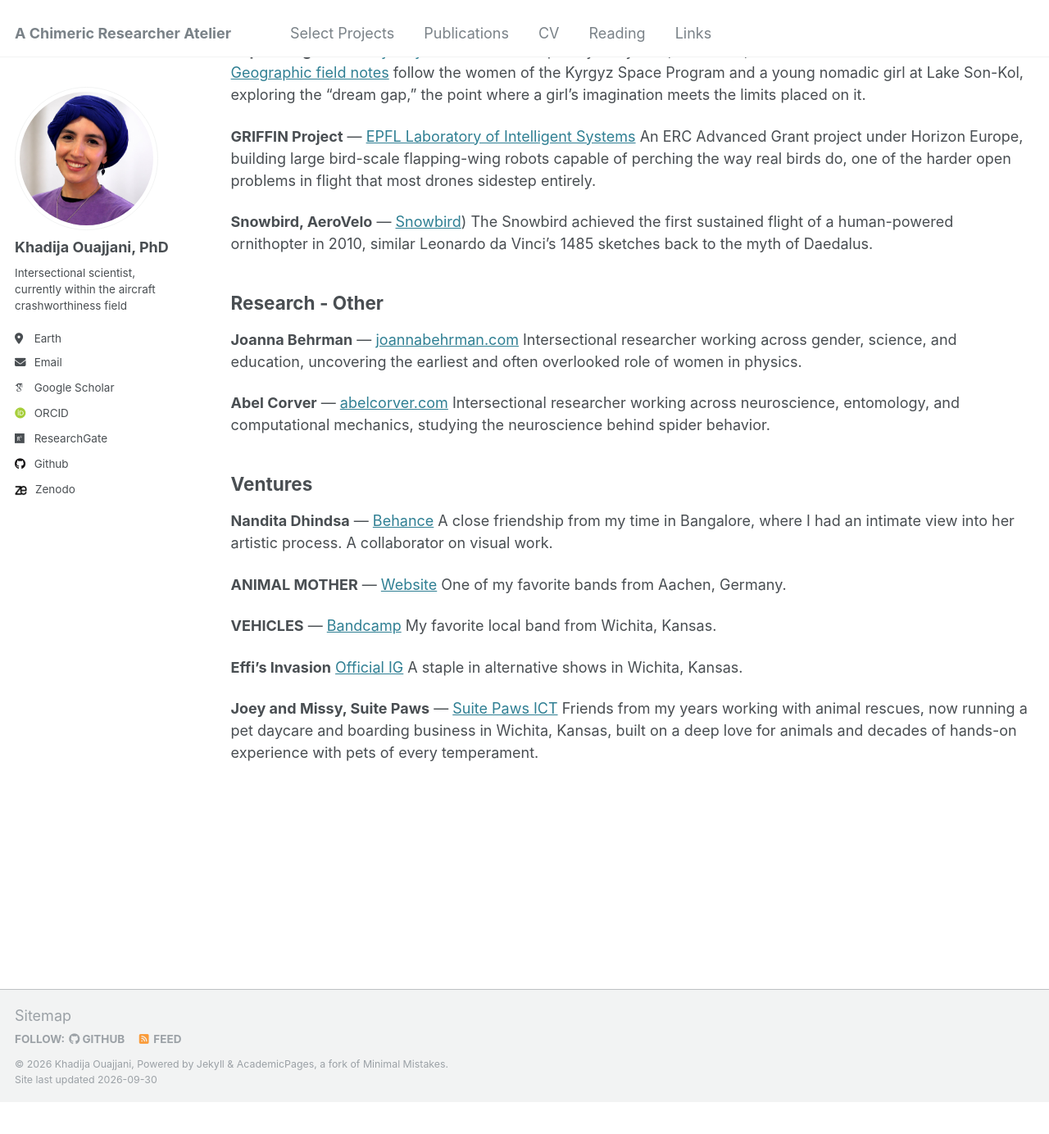
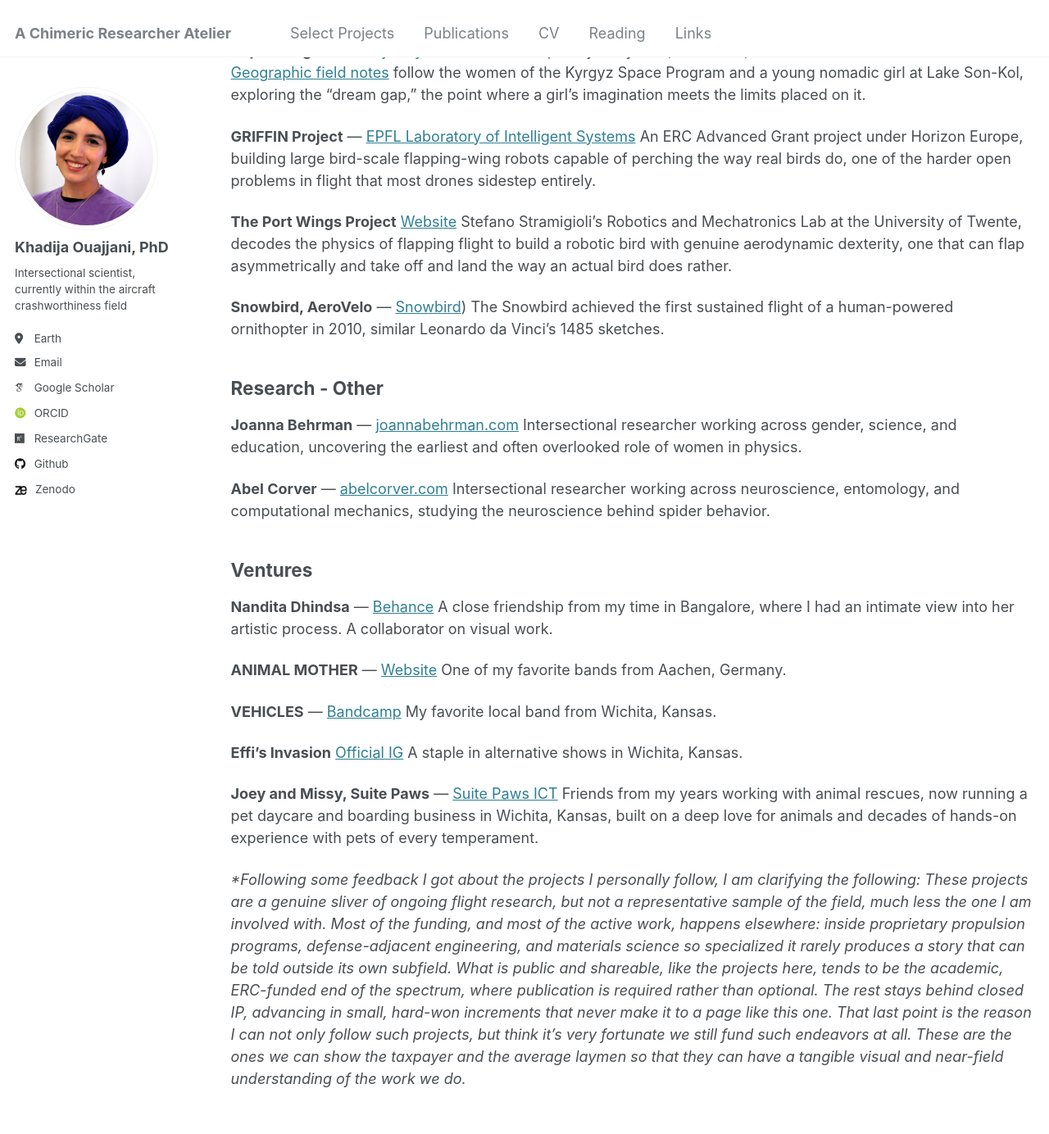
Before and after one commit to drko-curius/drko-curius.github.io, a Jekyll site: the page built from _pages/Links.md, in a window 1280 px wide and 1400 px high, scrolled down 458 px. Shown: the top 1384 px of the window at 82% size. Built offline with Jekyll 4.4.1, drawn with Linux system fonts in a browser that asks for light colours; some web fonts are replaced; comment, search, counter and statistics services are not loaded; before the commit the page ends 1804 px from its top, so only the background shows below that; some of the changed text lies outside the part shown.

Commit message:
Update Links.md

```diff
--- a/_pages/Links.md
+++ b/_pages/Links.md
@@ -17,7 +17,7 @@ title: "Links"
 
 A running, informal collection of people whose work I admire: friends, fulbrighters, former collaborators, and strangers whose projects captured my attention and catalyze my creativity.
 
-## Research - All About Flying
+## Research - All About Flying*
 
 **Kazuhiko Hachiya** — [Open Sky Project](https://www.petworks.co.jp/opensky/)
 Kazuhiko beat me to one of my passion projects: building the glider from [*Nausicaä of the Valley of the Wind*](https://www.simonandschuster.com/books/Nausicaa-of-the-Valley-of-the-Wind-Box-Set/Hayao-Miyazaki/Nausicaa-of-the-Valley-of-the-Wind-Box-Set/9781421550640), a staple of Japanese animation, home to one of my favorite heroines, and the source of a conversation about ecology, environmentalism, and technology that is still very much alive in my conscience. He generously documented [his process](https://www.youtube.com/@kazuhiko_hachiya) and shared his experience so the rest of us could learn from it and move faster. It remains one of the projects that keeps my fire for flying, and the creativity behind it, alive.
@@ -28,8 +28,11 @@ Interdisciplinary storyteller, filmmaker, and visual artist. Her [National Geogr
 **GRIFFIN Project** — [EPFL Laboratory of Intelligent Systems](https://grvc.us.es/tag/griffin/)
 An ERC Advanced Grant project under Horizon Europe, building large bird-scale flapping-wing robots capable of perching the way real birds do, one of the harder open problems in flight that most drones sidestep entirely.
 
+**The Port Wings Project** [Website](http://www.portwings.eu/)
+Stefano Stramigioli's Robotics and Mechatronics Lab at the University of Twente, decodes the physics of flapping flight to build a robotic bird with genuine aerodynamic dexterity, one that can flap asymmetrically and take off and land the way an actual bird does rather.
+
 **Snowbird, AeroVelo** — [Snowbird](https://www.aerovelo.com/ornithopter-summary))
-The Snowbird achieved the first sustained flight of a human-powered ornithopter in 2010, similar Leonardo da Vinci's 1485 sketches back to the myth of Daedalus.
+The Snowbird achieved the first sustained flight of a human-powered ornithopter in 2010, similar Leonardo da Vinci's 1485 sketches.
 
 
 ## Research - Other
@@ -57,3 +60,5 @@ A staple in alternative shows in Wichita, Kansas.
 
 **Joey and Missy, Suite Paws** — [Suite Paws ICT](https://suitepawsict.com/)
 Friends from my years working with animal rescues, now running a pet daycare and boarding business in Wichita, Kansas, built on a deep love for animals and decades of hands-on experience with pets of every temperament.
+
+**Following some feedback I got about the projects I personally follow, I am clarifying the following: These projects are a genuine sliver of ongoing flight research, but not a representative sample of the field, much less the one I am involved with. Most of the funding, and most of the active work, happens elsewhere: inside proprietary propulsion programs, defense-adjacent engineering, and materials science so specialized it rarely produces a story that can be told outside its own subfield. What is public and shareable, like the projects here, tends to be the academic, ERC-funded end of the spectrum, where publication is required rather than optional. The rest stays behind closed IP, advancing in small, hard-won increments that never make it to a page like this one. That last point is the reason I can not only follow such projects, but think it's very fortunate we still fund such endeavors at all. These are the ones we can show the taxpayer and the average laymen so that they can have a tangible visual and near-field understanding of the work we do.*
```
